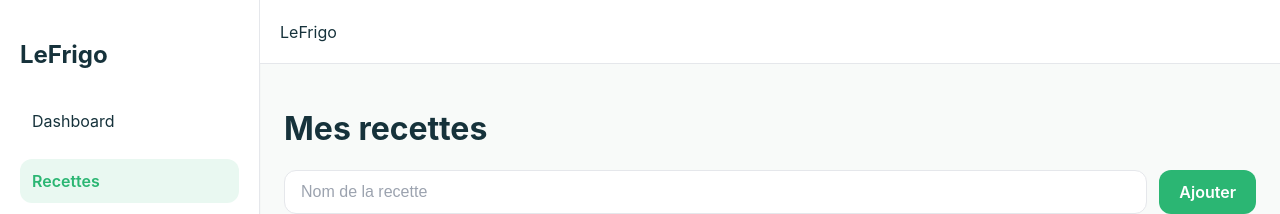
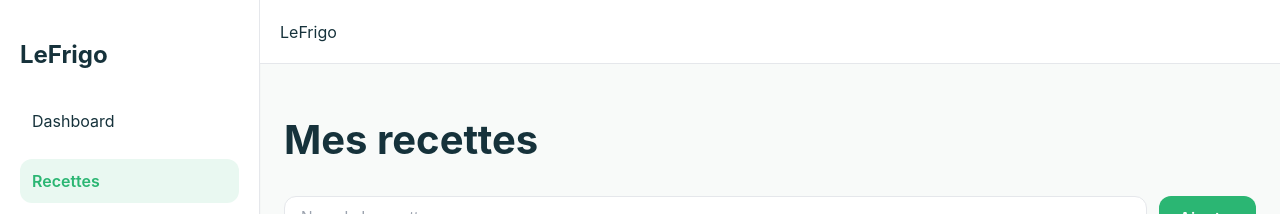
Before and after one commit to Seb-Prod/LeFrigo, a Next.js app in the folder apps/web/: page /recipes in a window 1280 px wide. Shown: the top 214 px of the page. Built offline with nearby package versions, Linux system fonts and the light colour scheme; no server answers; sample sign-in values are in the browser's storage.

Commit message:
wip bug style qui disparait sur navbar

```diff
--- a/apps/web/package.json
+++ b/apps/web/package.json
@@ -3,7 +3,7 @@
   "version": "0.1.0",
   "private": true,
   "scripts": {
-    "dev": "next dev",
+    "dev": "next dev --turbopack",
     "build": "next build",
     "start": "next start",
     "lint": "eslint"
--- a/apps/web/src/app/(dashboard)/recipes/page.tsx
+++ b/apps/web/src/app/(dashboard)/recipes/page.tsx
@@ -1,13 +1,14 @@
 "use client";
 
 import { RecipeForm, RecipeList, useRecipes } from "@/features/recipes";
+import styles from "./recipes.module.css";
 
 export default function RecipesPage() {
   const { recipes, createRecipe, deleteRecipe } = useRecipes();
 
   return (
     <>
-      <h1>Mes recettes</h1>
+      <h1 className={styles.title}>Mes recettes</h1>
 
       <RecipeForm onSubmit={createRecipe} />
       <RecipeList recipes={recipes} onDelete={deleteRecipe} />
--- a/apps/web/src/app/(dashboard)/recipes/recipes.module.css
+++ b/apps/web/src/app/(dashboard)/recipes/recipes.module.css
@@ -1,11 +1,7 @@
-.grid {
-  display: grid;
+.title {
+  margin-bottom: 2rem;
 
-  gap: 1rem;
+  font-size: 2.5rem;
 
-  grid-template-columns:
-    repeat(
-      auto-fill,
-      minmax(250px, 1fr)
-    );
+  font-weight: 700;
 }
--- a/apps/web/src/app/layout.tsx
+++ b/apps/web/src/app/layout.tsx
@@ -1,6 +1,5 @@
 import { AuthProvider } from "@/contexts/auth.context";
 import { DeviceProvider } from "@/contexts/device.context";
-import "@/styles/variables.css";
 import "@/styles/globals.css";
 import type { Metadata } from "next";
 
--- a/apps/web/src/components/ProtectedRoute.tsx
+++ b/apps/web/src/components/ProtectedRoute.tsx
@@ -14,7 +14,7 @@ export default function ProtectedRoute({
 
   useEffect(() => {
     if (!loading && !token) {
-      router.replace("/login");
+      router.replace("/");
     }
   }, [loading, token, router]);
 
--- a/apps/web/src/components/layout/DashboardLayout/DashboardLayout.tsx
+++ b/apps/web/src/components/layout/DashboardLayout/DashboardLayout.tsx
@@ -1,22 +1,25 @@
 "use client";
+
 
 import { Sidebar, Topbar } from "@/components/layout";
 import styles from "./DashboardLayout.module.css";
 import { useDevice } from "@/contexts/device.context";
 import { useState } from "react";
 
-export function DashboardLayout({ children }: { children: React.ReactNode }) {
+export function DashboardLayout({
+  children,
+}: {
+  children: React.ReactNode;
+}) {
   const { isMobile } = useDevice();
 
   const [menuOpen, setMenuOpen] = useState(false);
 
   return (
     <div className={styles.container}>
-      <Sidebar
-        mobile={isMobile}
-        open={!isMobile || menuOpen}
-        onClose={() => setMenuOpen(false)}
-      />
+      {(!isMobile || menuOpen) && (
+        <Sidebar mobile={isMobile} onClose={() => setMenuOpen(false)} />
+      )}
 
       <div className={styles.content}>
         <Topbar onMenuClick={() => setMenuOpen(true)} />
--- a/apps/web/src/components/layout/Sidebar/Sidebar.tsx
+++ b/apps/web/src/components/layout/Sidebar/Sidebar.tsx
@@ -6,11 +6,10 @@ import { usePathname } from "next/navigation";
 
 type Props = {
   mobile?: boolean;
-  open: boolean;
   onClose?: () => void;
 };
 
-export function Sidebar({ mobile, open, onClose }: Props) {
+export function Sidebar({ mobile, onClose }: Props) {
   const pathname = usePathname();
 
   const links = [
@@ -21,9 +20,7 @@ export function Sidebar({ mobile, open, onClose }: Props) {
   ];
 
   return (
-    <aside
-      className={`${styles.sidebar} ${mobile ? styles.mobile : ""} ${!open ? styles.hidden : ""}`}
-    >
+    <aside className={`${styles.sidebar} ${mobile ? styles.mobile : ""}`}>
       {mobile && (
         <button className={styles.closeButton} onClick={onClose}>
           x
--- a/apps/web/src/styles/globals.css
+++ b/apps/web/src/styles/globals.css
@@ -1,4 +1,4 @@
-/* @import "./variables.css"; */
+@import "./variables.css";
 
 * {
   box-sizing: border-box;
```
